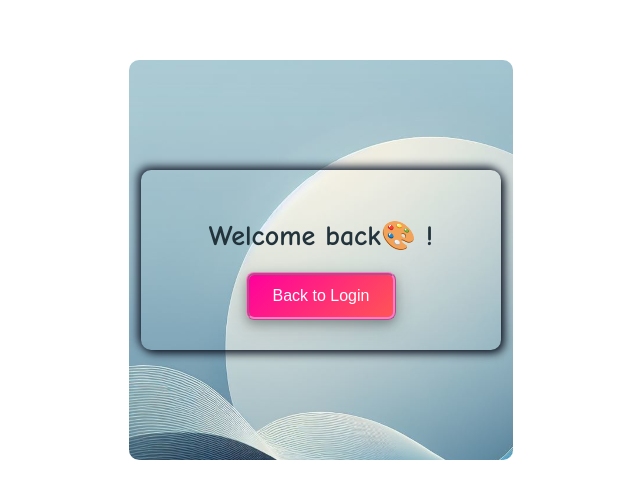
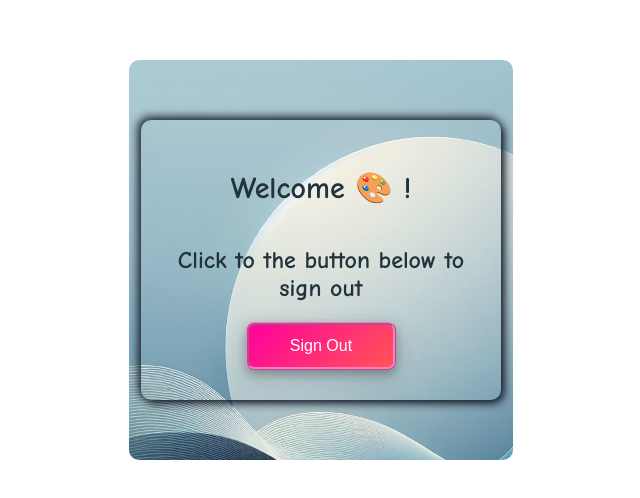
Before and after one commit to movi1/login-logout-web-app, a React (Create React App) app: page /logout in a window 1280 px wide. Shown: the part 140-638 px from the top of the page, without its empty margins (319-959 px from the left). Built offline with nearby package versions, Linux system fonts and the light colour scheme.

Commit message:
fixed the logout button

```diff
--- a/src/components/login.css
+++ b/src/components/login.css
@@ -49,10 +49,18 @@
 .logout h1,
 .failed h1 {
   font-family: "Comic Neue", cursive;
-  font-size: 28px;
+  font-size: 30px;
   color: #22333B;
   margin-bottom: 20px;
   text-align: center;
+}
+.logout h2 {
+  font-family: "Comic Neue", cursive;
+  font-size: 24px;
+  color: #22333B;
+  margin-bottom: 20px;
+  text-align: center;
+
 }
 
 /* Input styling for login */
--- a/src/components/logout.jsx
+++ b/src/components/logout.jsx
@@ -21,9 +21,10 @@ const Logout = () => {
       <div className="container">
         <div className="logout">
           {/* Display a welcome message with the username */}
-          <h1>Welcome back🎨 {state && state.username}!</h1>
+          <h1>Welcome 🎨 {state && state.username}!</h1>
+          <h2>Click to the button below to sign out</h2>
           {/* Button to navigate back to the login page */}
-          <button onClick={handleLogout}>Back to Login</button>
+          <button onClick={handleLogout}>Sign Out</button>
         </div>
       </div>
     </div>
```
Also changed, not shown: 1 other file (tests, documents, lock files or other folders).
